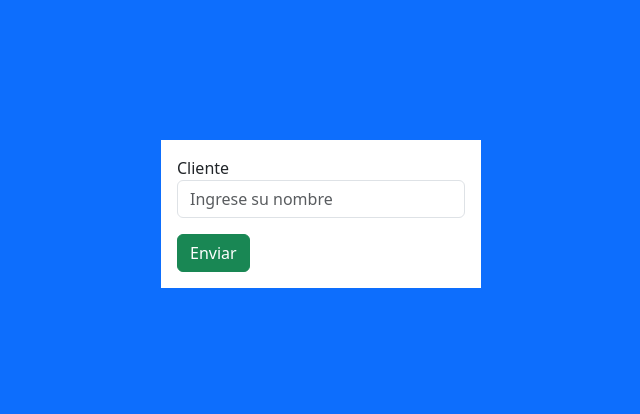
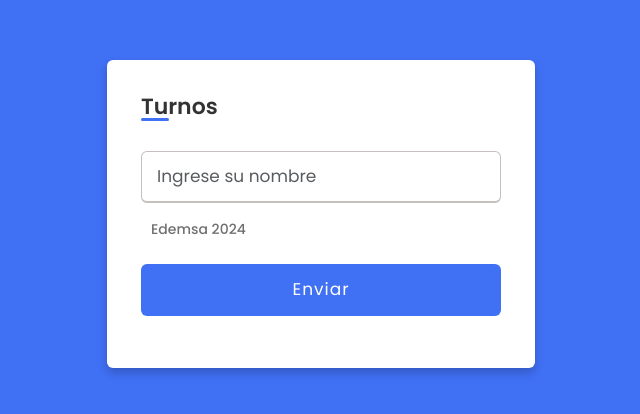
Before and after one commit to JoaSanchezEdemsa/TurneroEdemsa-Tablet, a React (Create React App) app: page /paso2 in a window 1280 px wide. Shown: the part 186-600 px from the top of the page, without its empty margins (319-959 px from the left). Built offline with nearby package versions, Linux system fonts and the light colour scheme.

Commit message:
setDNI y setNombre funcionan

```diff
--- a/package.json
+++ b/package.json
@@ -12,6 +12,7 @@
     "react-dom": "^18.3.1",
     "react-router-dom": "^6.26.2",
     "react-scripts": "5.0.1",
+    "sass": "^1.79.4",
     "web-vitals": "^2.1.4"
   },
   "scripts": {
--- a/src/App.js
+++ b/src/App.js
@@ -1,7 +1,7 @@
 import React from "react";
 import { Routes, Route } from "react-router-dom"; // Importar Routes y Route
-import SetDNI from "./SetDNI";
-import SetNombre from "./SetNombre";
+import SetDNI from "./functions/SetDNI";
+import SetNombre from "./functions/SetNombre";
 
 function App() {
   return (
--- a/src/SetDNI.js
+++ /dev/null
@@ -1,52 +0,0 @@
-import React, { useState } from 'react';
-import 'bootstrap/dist/css/bootstrap.min.css';
-import axios from 'axios';
-import { useNavigate } from 'react-router-dom'; // para redirigir a otra página
-
-function SetDNI() {
-    const [dni, setDni] = useState('');
-    const [error, setError] = useState('');
-    const navigate = useNavigate(); // Hook para redirigir
-
-    async function handleSubmit(event) {
-        event.preventDefault();
-        try {
-            const res = await axios.post('http://turnero:8080/getclientes', { dni });
-            console.log(res.data);
-
-            // Si el usuario existe
-            if (res.data.usuarioExiste) {
-                navigate('/paso3'); // Redirigir a la página '/paso3'
-            } else {
-                navigate('/paso2'); // Redirigir a la página '/paso2'
-            }
-        } catch (err) {
-            console.error('Error al enviar los datos:', err);
-            setError('Hubo un error al procesar tu solicitud.');
-        }
-    }
-
-    return (
-        <div className='d-flex vh-100 justify-content-center align-items-center bg-primary'>
-            <div className='p-3 bg-white w-25'>
-                <form onSubmit={handleSubmit}>
-                    <div className='mb-3'>
-                        <label htmlFor='number'>DNI</label>
-                        <input
-                            type='number'
-                            placeholder='Ingrese su DNI'
-                            className='form-control'
-                            value={dni}
-                            onChange={e => setDni(e.target.value)}
-                            required
-                        />
-                    </div>
-                    {error && <p className="text-danger">{error}</p>} {/* Mostrar errores si los hay */}
-                    <button className='btn btn-success'>Enviar</button>
-                </form>
-            </div>
-        </div>
-    );
-}
-
-export default SetDNI;
--- a/src/SetNombre.js
+++ /dev/null
@@ -1,29 +0,0 @@
-import React, { useState } from 'react';
-import 'bootstrap/dist/css/bootstrap.min.css';
-import axios from 'axios';
-
-function SetNombre() {
-    const [cliente, setCliente] = useState('');
-    function handleSubmit(event) {
-        event.preventDefault();
-        axios.post('http://localhost:3000/paso3', {cliente})
-        .then(res => console.log(res))
-        .catch(err => console.log(err));
-    }
-    return (
-        <div className='d-flex vh-100 justify-content-center align-items-center bg-primary'>
-            <div className='p-3 bg-white w-25'>
-                <form onSubmit={handleSubmit}>
-                    <div className='mb-3'>
-                        <label htmlFor='text'>Cliente</label>
-                        <input type='text' placeholder='Ingrese su nombre' className='form-control'
-                        onChange={(e) => setCliente(e.target.value)}/>
-                    </div>
-                    <button className='btn btn-success'>Enviar</button>
-                </form>
-            </div>
-        </div>
-    );
-}
-
-export default SetNombre;
--- /dev/null
+++ b/src/functions/SetDNI.jsx
@@ -0,0 +1,64 @@
+import React, { useState, useEffect } from 'react';
+import 'bootstrap/dist/css/bootstrap.min.css';
+import axios from 'axios';
+import { useNavigate } from 'react-router-dom';
+import '../style/styles.css';
+
+function SetDNI() {
+    const [dni, setDni] = useState('');
+    const [error, setError] = useState('');
+    const navigate = useNavigate();
+
+    useEffect(() => {
+        const savedDni = localStorage.getItem('dni');
+        if (savedDni) {
+            setDni(savedDni);
+        }
+    }, []);
+
+    async function handleSubmit(event) {
+        event.preventDefault();
+        try {
+
+            localStorage.setItem('dni', dni);
+
+            const res = await axios.post('http://turnero:8080/getclientes', { dni });
+            console.log(res.data);
+            if (res.data.usuarioExiste) {
+                navigate('/paso3');
+            } else {
+                navigate('/paso2');
+            }
+        } catch (err) {
+            console.error('Error al enviar los datos:', err);
+            setError('Hubo un error al procesar tu solicitud.');
+        }
+    }
+
+    return (
+        <div className="wrapper">
+            <h2>Turnos</h2>
+            <form onSubmit={handleSubmit}>
+                <div className="input-box">
+                    <input
+                        type="number"
+                        placeholder="Ingrese su DNI"
+                        className='form-control'
+                        value={dni}
+                        onChange={e => setDni(e.target.value)}
+                        required
+                    />
+                </div>
+                <div className="policy">
+                    <h3>Edemsa 2024</h3>
+                </div>
+                {error && <p className="text-danger">{error}</p>}
+                <div className="input-box button">
+                    <input type="Submit" value="Enviar" />
+                </div>
+            </form>
+        </div>
+    );
+}
+
+export default SetDNI;
--- /dev/null
+++ b/src/functions/SetNombre.jsx
@@ -0,0 +1,59 @@
+import React, { useEffect, useState } from 'react';
+import 'bootstrap/dist/css/bootstrap.min.css';
+import { useNavigate } from 'react-router-dom';
+import '../style/styles.css';
+
+function SetNOMBRE() {
+    const [nombre, setNombre] = useState('');
+    const [error, setError] = useState('');
+    const navigate = useNavigate();
+
+    useEffect(() => {
+        const savedNombre = localStorage.getItem('nombre');
+        if (savedNombre) {
+            setNombre(savedNombre);
+        }
+    }, []);
+
+    async function handleSubmit(event) {
+        event.preventDefault();
+        try {
+            localStorage.setItem('nombre', nombre);
+
+            if (nombre != null){
+                navigate('/paso3');
+            } else {
+                console.log('Error')
+            }
+
+        } catch (err) {
+            console.error('Error al enviar los datos:', err);
+            setError('Hubo un error al procesar tu solicitud.');
+        }
+    }
+
+    return (
+        <div className="wrapper">
+            <h2>Turnos</h2>
+            <form onSubmit={handleSubmit}>
+                <div className="input-box">
+                    <input type="text"
+                    placeholder="Ingrese su nombre"
+                    className='form-control'
+                    value={nombre}
+                    onChange={e => setNombre(e.target.value)}
+                    required />
+                </div>
+                <div className="policy">
+                    <h3>Edemsa 2024</h3>
+                </div>
+                {error && <p className="text-danger">{error}</p>}
+                <div className="input-box button">
+                    <input type="Submit" value="Enviar" />
+                </div>
+            </form>
+        </div>
+    );
+}
+
+export default SetNOMBRE;
--- /dev/null
+++ b/src/style/styles.css
@@ -0,0 +1,95 @@
+@import url('https://fonts.googleapis.com/css?family=Poppins:400,500,600,700&display=swap');
+*{
+  margin: 0;
+  padding: 0;
+  box-sizing: border-box;
+  font-family: 'Poppins', sans-serif;
+}
+body{
+  min-height: 100vh;
+  display: flex;
+  align-items: center;
+  justify-content: center;
+  background: #4070f4;
+}
+.wrapper{
+  position: relative;
+  max-width: 430px;
+  width: 100%;
+  background: #fff;
+  padding: 34px;
+  border-radius: 6px;
+  box-shadow: 0 5px 10px rgba(0,0,0,0.2);
+}
+.wrapper h2{
+  position: relative;
+  font-size: 22px;
+  font-weight: 600;
+  color: #333;
+}
+.wrapper h2::before{
+  content: '';
+  position: absolute;
+  left: 0;
+  bottom: 0;
+  height: 3px;
+  width: 28px;
+  border-radius: 12px;
+  background: #4070f4;
+}
+.wrapper form{
+  margin-top: 30px;
+}
+.wrapper form .input-box{
+  height: 52px;
+  margin: 18px 0;
+}
+form .input-box input{
+  height: 100%;
+  width: 100%;
+  outline: none;
+  padding: 0 15px;
+  font-size: 17px;
+  font-weight: 400;
+  color: #333;
+  border: 1.5px solid #C7BEBE;
+  border-bottom-width: 2.5px;
+  border-radius: 6px;
+  transition: all 0.3s ease;
+}
+.input-box input:focus,
+.input-box input:valid{
+  border-color: #4070f4;
+}
+form .policy{
+  display: flex;
+  align-items: center;
+}
+form h3{
+  color: #707070;
+  font-size: 14px;
+  font-weight: 500;
+  margin-left: 10px;
+}
+.input-box.button input{
+  color: #fff;
+  letter-spacing: 1px;
+  border: none;
+  background: #4070f4;
+  cursor: pointer;
+}
+.input-box.button input:hover{
+  background: #0e4bf1;
+}
+form .text h3{
+ color: #333;
+ width: 100%;
+ text-align: center;
+}
+form .text h3 a{
+  color: #4070f4;
+  text-decoration: none;
+}
+form .text h3 a:hover{
+  text-decoration: underline;
+}
```
Also changed, not shown: 1 other file (tests, documents, lock files or other folders).
